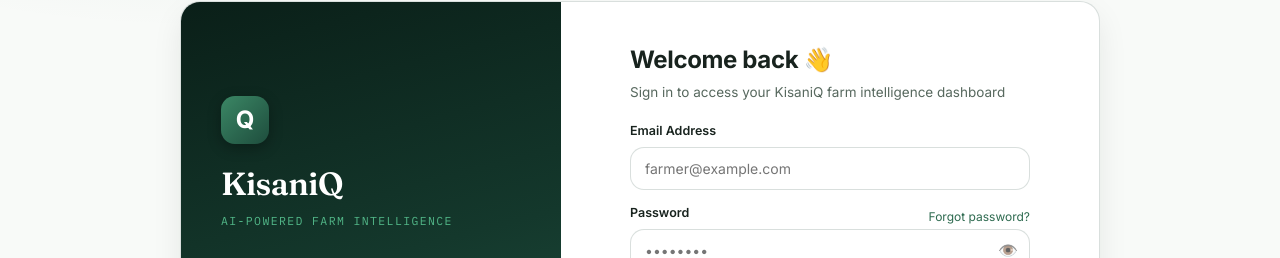
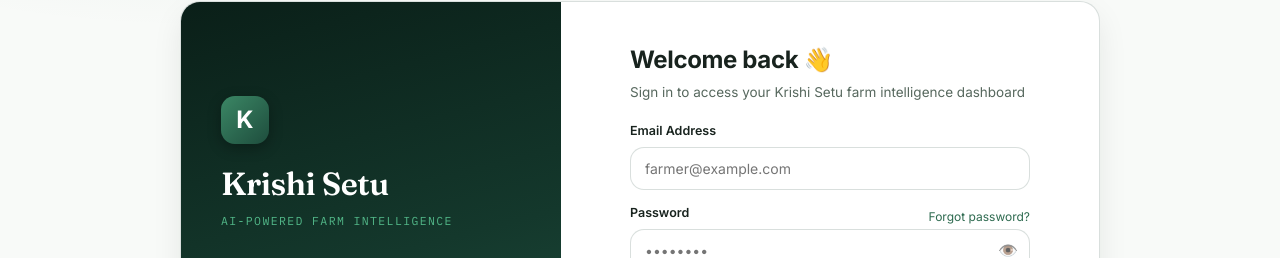
Before and after one commit to kunalgite123/KisaniQ, a React (Vite) app: page / in a window 1280 px wide. Shown: the part 192-450 px from the top of the page. Built offline with nearby package versions, Linux system fonts and the light colour scheme; no server answers.

Commit message:
Refactor: Update auth modal and app branding from KisaniQ/Q to Krishi Setu/K

```diff
--- a/src/App.tsx
+++ b/src/App.tsx
@@ -81,7 +81,7 @@
 
         {/* App Footer */}
         <footer className="app-footer">
-          KisaniQ · Krishi Setu — Built for Smart India Hackathon Grand Finale 2026 · AI-Powered Farm Intelligence · Observe. Understand. Decide. Act.
+          Krishi Setu — Built for Smart India Hackathon Grand Finale 2026 · AI-Powered Farm Intelligence · Observe. Understand. Decide. Act.
         </footer>
       </div>
 
--- a/src/components/auth/AuthLayout.tsx
+++ b/src/components/auth/AuthLayout.tsx
@@ -11,8 +11,8 @@
         {/* Left Branding Side (Desktop) */}
         <div className="auth-brand-side">
           <div className="auth-brand-content">
-            <div className="auth-logo-badge">Q</div>
-            <h1 className="auth-brand-title">KisaniQ</h1>
+            <div className="auth-logo-badge">K</div>
+            <h1 className="auth-brand-title">Krishi Setu</h1>
             <p className="auth-brand-sub">AI-Powered Farm Intelligence</p>
             <p style={{ marginTop: 24, fontSize: 14, color: "rgba(255, 255, 255, 0.8)", lineHeight: 1.6 }}>
               Observe • Understand • Decide • Act. Join thousands of farmers optimizing crop health, groundwater, and climate risk.
--- a/src/components/auth/LoginPage.tsx
+++ b/src/components/auth/LoginPage.tsx
@@ -37,7 +37,7 @@
     <AuthLayout>
       <div className="auth-form-wrapper">
         <h2 className="auth-form-title">Welcome back 👋</h2>
-        <p className="auth-form-sub">Sign in to access your KisaniQ farm intelligence dashboard</p>
+        <p className="auth-form-sub">Sign in to access your Krishi Setu farm intelligence dashboard</p>
 
         {error && <div className="auth-alert auth-alert-error">{error}</div>}
 
--- a/src/components/auth/ResetPasswordPage.tsx
+++ b/src/components/auth/ResetPasswordPage.tsx
@@ -47,7 +47,7 @@
     <AuthLayout>
       <div className="auth-form-wrapper">
         <h2 className="auth-form-title">Reset your password</h2>
-        <p className="auth-form-sub">Enter a new secure password for your KisaniQ account</p>
+        <p className="auth-form-sub">Enter a new secure password for your Krishi Setu account</p>
 
         {error && <div className="auth-alert auth-alert-error">{error}</div>}
 
--- a/src/components/auth/SignupPage.tsx
+++ b/src/components/auth/SignupPage.tsx
@@ -63,7 +63,7 @@
   return (
     <AuthLayout>
       <div className="auth-form-wrapper">
-        <h2 className="auth-form-title">Create your KisaniQ account</h2>
+        <h2 className="auth-form-title">Create your Krishi Setu account</h2>
         <p className="auth-form-sub">Start receiving personalized AI farm advisories today</p>
 
         {error && <div className="auth-alert auth-alert-error">{error}</div>}
```
